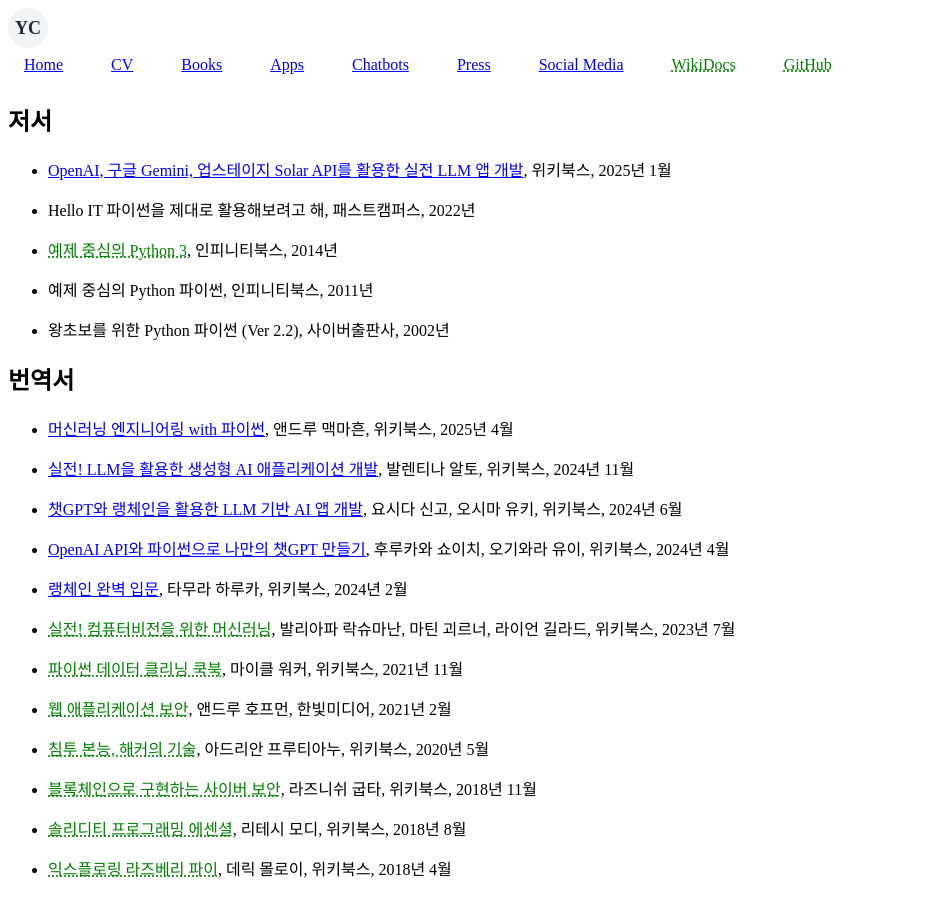
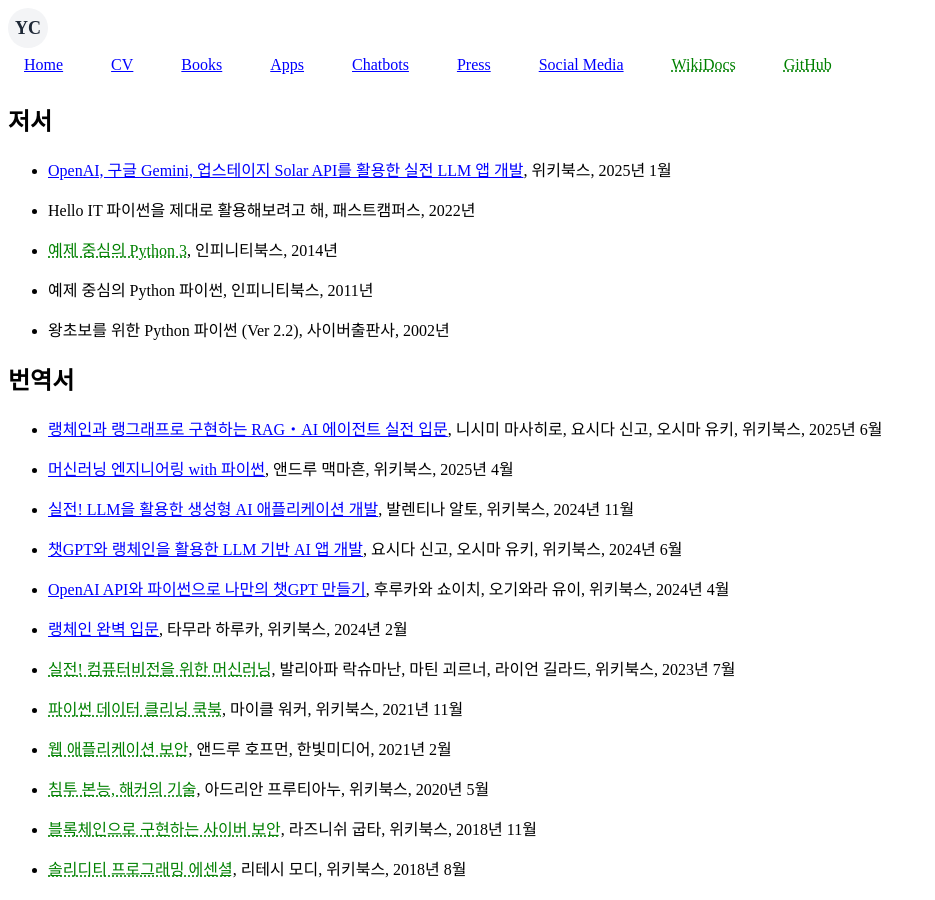
Before and after one commit to ychoi-kr/ychoi.kr, a Jekyll site: the page built from books.md, in a window 1280 px wide and 900 px high. Shown: the whole window, without its empty margins (0-935 px from the left). Built offline with Jekyll 4.4.1, drawn with Linux system fonts in a browser that asks for light colours.

Commit message:
add llm-agent book

```diff
--- a/_data/translated_books.yml
+++ b/_data/translated_books.yml
@@ -1,3 +1,8 @@
+- title: "랭체인과 랭그래프로 구현하는 RAG・AI 에이전트 실전 입문"
+  authors: "니시미 마사히로, 요시다 신고, 오시마 유키"
+  publisher: "위키북스"
+  date: "2025년 6월"
+  link: "/books/llm-agent/"
 - title: "머신러닝 엔지니어링 with 파이썬"
   authors: "앤드루 맥마흔"
   publisher: "위키북스"
```
